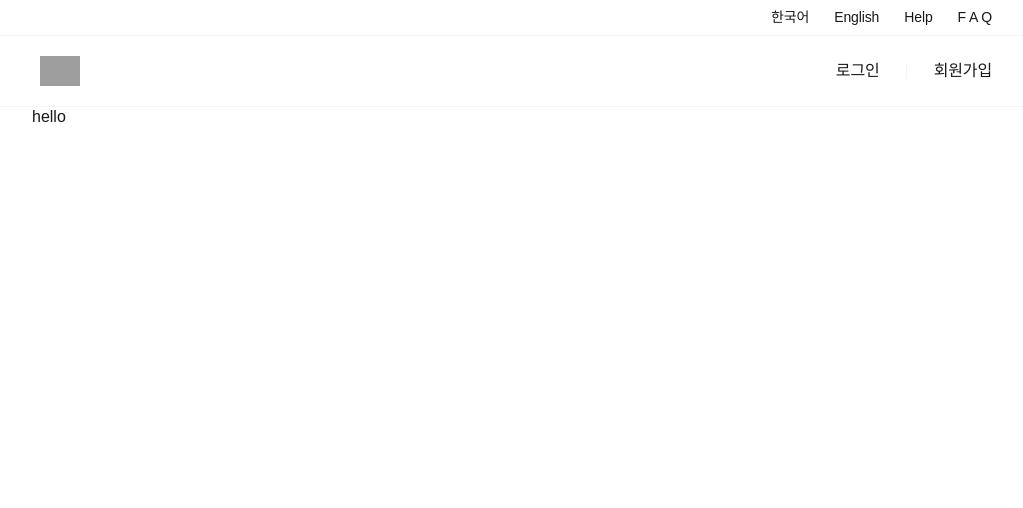
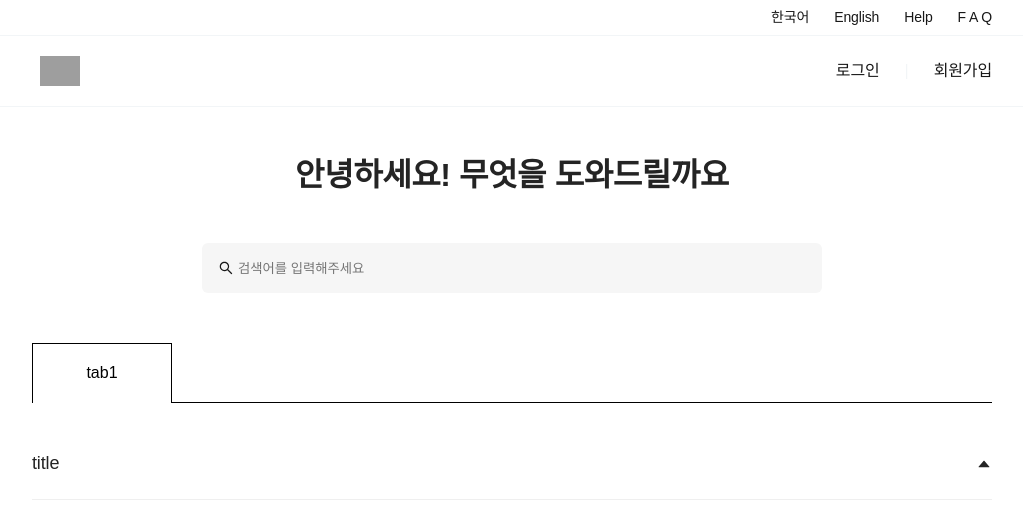
Before and after one commit to Leebonggu/pseudo-faq, a React (Create React App) app: page / in a window 1280 px wide. Shown: the top 508 px of the page, without its empty margins (128-1151 px from the left). Built offline with nearby package versions, Linux system fonts and the light colour scheme; grey boxes are pictures that could not be loaded.

Commit message:
1_Layout 큰틀 마크업

```diff
--- a/package.json
+++ b/package.json
@@ -15,9 +15,12 @@
     "@types/styled-components": "^5.1.19",
     "connected-react-router": "^6.9.2",
     "history": "^5.2.0",
+    "install": "^0.13.0",
+    "npm": "^8.3.0",
     "ramda": "^0.27.1",
     "react": "^17.0.2",
     "react-dom": "^17.0.2",
+    "react-icons": "^4.3.1",
     "react-redux": "^7.2.6",
     "react-scripts": "5.0.0",
     "redux": "^4.1.2",
--- /dev/null
+++ b/src/components/Accordion.style.ts
@@ -0,0 +1,35 @@
+import styled from "styled-components";
+
+interface SelectProps {
+  selected?: boolean;
+}
+
+export const Container = styled.div<SelectProps>`
+  width: 100%;
+  height: 72px;
+  margin-bottom: 25px;
+  display: flex;
+  align-items: center;
+  justify-content: space-between;
+  border-bottom: 1px solid #efefef;
+  color: ${props => props.selected ? '#24242480' : '#242424'};
+`;
+
+export const AccodianTitle = styled.h2`
+  font-size: 18px;
+  font-weight: normal;
+  font-stretch: normal;
+  font-style: normal;
+  line-height: 1.22;
+  letter-spacing: -0.15px;
+`;
+
+export const AccodianContents = styled.div``;
+
+export const IconWrapper = styled.span<SelectProps>`
+  display: flex;
+  align-items: center;
+  justify-content: center;
+  transform: ${props => props.selected ? 'rotate(180deg)' : ''};
+  transition: 300ms ease all;
+`;
--- /dev/null
+++ b/src/components/Accordion.tsx
@@ -0,0 +1,26 @@
+import { ReactNode } from 'react';
+import { AiFillCaretUp } from 'react-icons/ai'
+import { Container, IconWrapper, AccodianTitle, AccodianContents } from './Accordion.style';
+
+interface AccordionProps {
+  chidlren?: ReactNode;
+}
+
+function Accordion(props: AccordionProps) {
+  const { chidlren } = props;
+  return (
+    <>
+    <Container>
+      <AccodianTitle>title</AccodianTitle>
+      <IconWrapper selected={false}>
+        <AiFillCaretUp />
+      </IconWrapper>
+    </Container>
+    <AccodianContents>
+      {chidlren}
+    </AccodianContents>
+    </>
+  );
+}
+
+export default Accordion;
--- /dev/null
+++ b/src/components/Tab.style.ts
@@ -0,0 +1,25 @@
+import styled from "styled-components";
+
+interface SelectProps {
+  selected: boolean;
+}
+
+export const FaqTab = styled.div<SelectProps>`
+  width: 140px;
+  display: flex;
+  justify-content: center;
+  align-items: center;
+  position: relative;
+  border: 1px solid black;
+  cursor: pointer;
+  color: ${props => props.selected ? 'black' : '#24242480'};
+`;
+
+export const WhiteBar = styled.div`
+  width: 138px;
+  height: 5px;
+  background-color: white;
+  position: absolute;
+  bottom: -5px;
+  z-index: 1;
+`
--- /dev/null
+++ b/src/components/Tab.tsx
@@ -0,0 +1,19 @@
+import { FaqTab, WhiteBar } from "./Tab.style";
+
+interface TabProps {
+  tabName: string;
+  selected: boolean;
+  style?: any;
+}
+
+function Tab(props: TabProps) {
+  const { tabName, selected, style } = props;
+  return (
+    <FaqTab style={style} selected={selected}>
+      {tabName}
+      {selected && <WhiteBar />}
+    </FaqTab>
+  );
+}
+
+export default Tab;
--- a/src/pages/FAQ/FAQPage.style.ts
+++ b/src/pages/FAQ/FAQPage.style.ts
@@ -6,4 +6,45 @@ export const Container = styled.div`
   height:  calc(100vh-106px);
   display: flex;
   flex-direction: column;
+  align-items: center;
+  padding: 50px 0 50px 0;
 `;
+
+export const Title = styled.h1`
+  width: 100%;
+  font-size: 32px;
+  font-weight: bold;
+  font-stretch: normal;
+  font-style: normal;
+  line-height: 1.13;
+  letter-spacing: -0.4px;
+  text-align: center;
+  color: #242424;
+`;
+export const InputContainer = styled.div`
+  width: 620px;
+  margin: 50px 0 50px 0;
+  display: flex;
+  justify-content: center;
+  align-items: center;
+  position: relative;
+`;
+
+export const Input = styled.input`
+  height: 50px;
+  width: 100%;
+  padding-left: 36px;
+  border-radius: 6px;
+  background-color: rgba(36, 36, 36, 0.04);
+  border: none;
+  outline: none;
+`;
+
+export const Icon = styled.span`
+  left: 0;
+  position: absolute;
+  display: flex;
+  justify-content: center;
+  align-items: center;
+  padding: 16px;
+`;
--- a/src/pages/FAQ/FAQPage.tsx
+++ b/src/pages/FAQ/FAQPage.tsx
@@ -1,9 +1,46 @@
-import { Container } from './FAQPage.style';
+import styled from 'styled-components';
+import { AiOutlineSearch } from "react-icons/ai";
+import { Container, Title, InputContainer, Input, Icon } from './FAQPage.style';
+import Tab from '@components/Tab';
+import Accordion from '@components/Accordion';
+
+const FaqTable = styled.div`
+  width: 100%;
+  display: flex;
+  flex-direction: column;
+`;
+
+const FaqTabs = styled.div`
+  width: 100%;
+  height: 60px;
+  margin-bottom: 25px;
+  display: flex;
+  justify-content: flex-start;
+  border-bottom: 1px solid black;
+`;
+
+const FaqBody = styled.div`
+  width: 100%;
+`;
 
 function FAQPages() {
   return (
     <Container>
-      <div>hello</div>
+      <Title>안녕하세요! 무엇을 도와드릴까요</Title>
+      <InputContainer>
+        <Input placeholder='검색어를 입력해주세요'/>
+        <Icon>
+          <AiOutlineSearch />
+        </Icon>
+      </InputContainer>
+      <FaqTable>
+        <FaqTabs>
+          <Tab tabName='tab1' selected={true}/>
+        </FaqTabs>
+        <FaqBody>
+          <Accordion />
+        </FaqBody>
+      </FaqTable>
     </Container>
   );
 }
```
Also changed, not shown: 1 other file (tests, documents, lock files or other folders).
